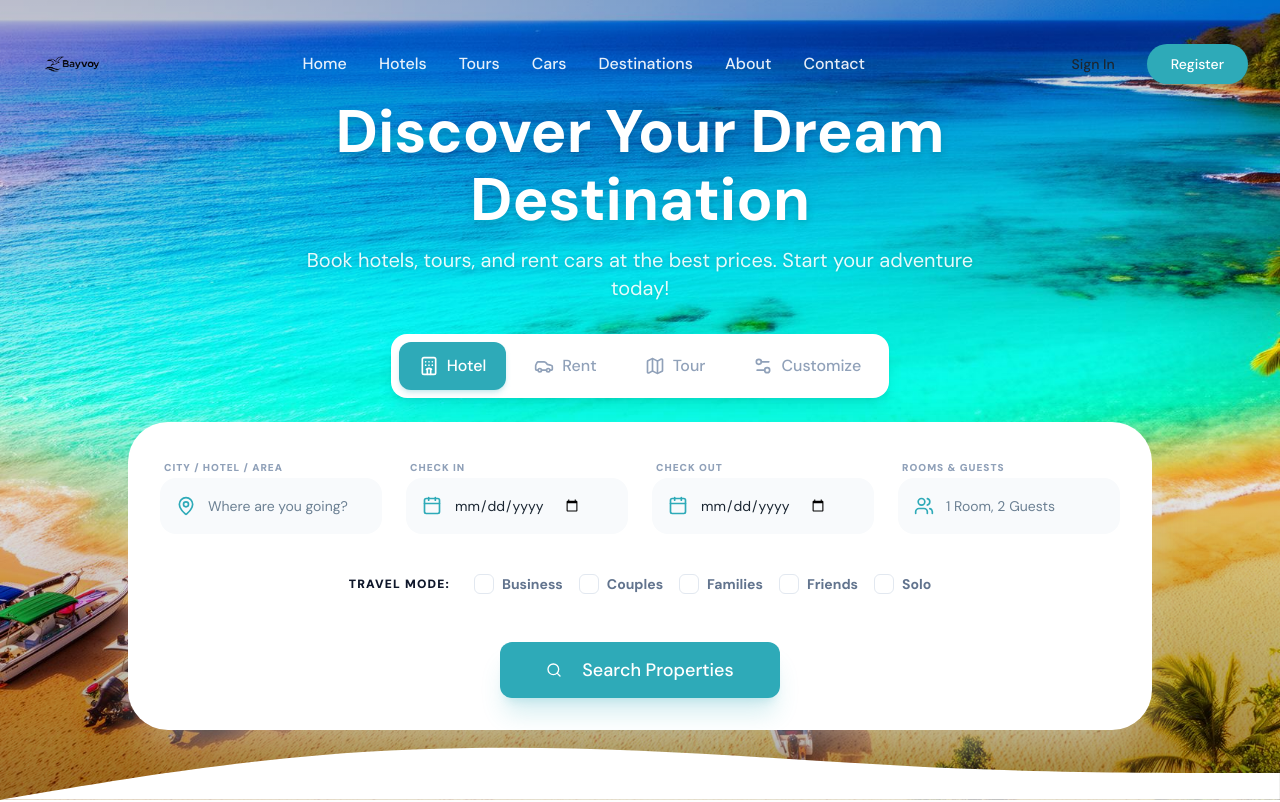
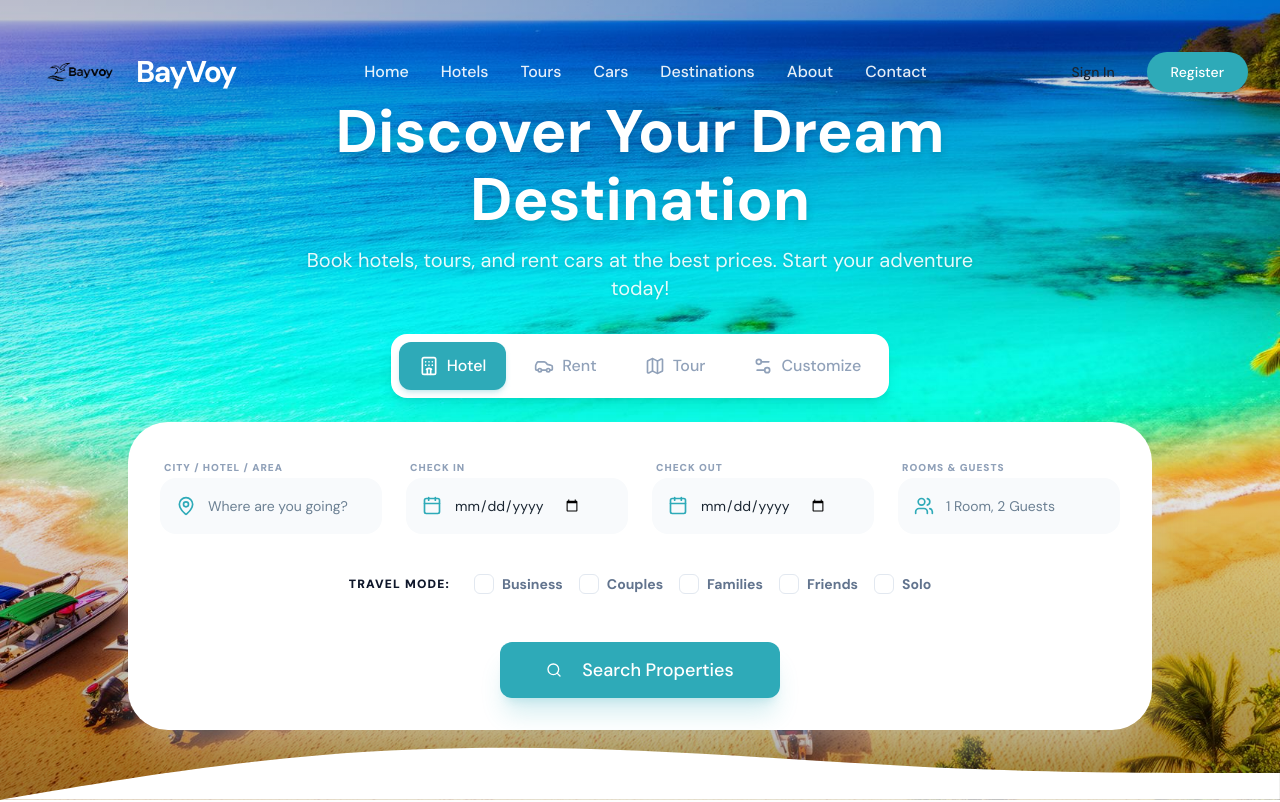
Before and after one commit to mdasif-me/bayvoy-csr, a Next.js app: page / in a window 1280 px wide. Shown: the top 802 px of the page. Built offline with nearby package versions, Linux system fonts and the light colour scheme.

Commit message:
Restore logo text and increase size for both navbar and footer

```diff
--- a/components/navigation/footer.tsx
+++ b/components/navigation/footer.tsx
@@ -85,7 +85,7 @@ const Footer = () => {
             className="space-y-8"
           >
             <Link href="/" className="relative flex items-center group/logo w-fit">
-              <div className="w-24 h-24 relative transition-all duration-500 transform group-hover/logo:scale-110 drop-shadow-[0_0_15px_rgba(14,165,233,0.2)]">
+              <div className="w-20 h-20 sm:w-28 sm:h-28 relative transition-all duration-500 transform group-hover/logo:scale-110 drop-shadow-[0_0_20px_rgba(14,165,233,0.3)]">
                 <Image
                   src="/logo/favicon.png"
                   alt="BayVoy"
@@ -93,6 +93,7 @@ const Footer = () => {
                   className="object-contain"
                 />
               </div>
+              <span className="text-4xl font-bold tracking-tighter ml-2">BayVoy</span>
             </Link>
             <p className="text-primary-foreground/70 leading-relaxed text-lg">
               Your trusted travel partner for unforgettable adventures around
--- a/components/navigation/navbar.tsx
+++ b/components/navigation/navbar.tsx
@@ -40,9 +40,9 @@ const Navbar = () => {
       <div className="container mx-auto px-4 lg:px-8">
         <nav className="flex items-center justify-between">
           {/* Logo */}
-          <Link href="/" className="flex items-center group relative">
-            <div className={`w-16 h-16 sm:w-20 sm:h-20 relative transition-all duration-500 transform group-hover:scale-110 ${
-              isScrolled ? "brightness-100 drop-shadow-md" : "brightness-110 drop-shadow-[0_0_15px_rgba(255,255,255,0.3)]"
+          <Link href="/" className="flex items-center gap-2 group relative z-50">
+            <div className={`w-16 h-16 sm:w-24 sm:h-24 relative transition-all duration-500 transform group-hover:scale-110 ${
+              isScrolled ? "brightness-100 drop-shadow-md" : "brightness-110 drop-shadow-[0_0_20px_rgba(255,255,255,0.4)]"
             }`}>
               <Image
                 src="/logo/favicon.png"
@@ -52,6 +52,9 @@ const Navbar = () => {
                 priority
               />
             </div>
+            <span className={`text-3xl font-bold tracking-tighter transition-colors duration-300 ${isScrolled ? "text-slate-900" : "text-white"}`}>
+              BayVoy
+            </span>
           </Link>
 
           {/* Desktop Nav Links */}
```
